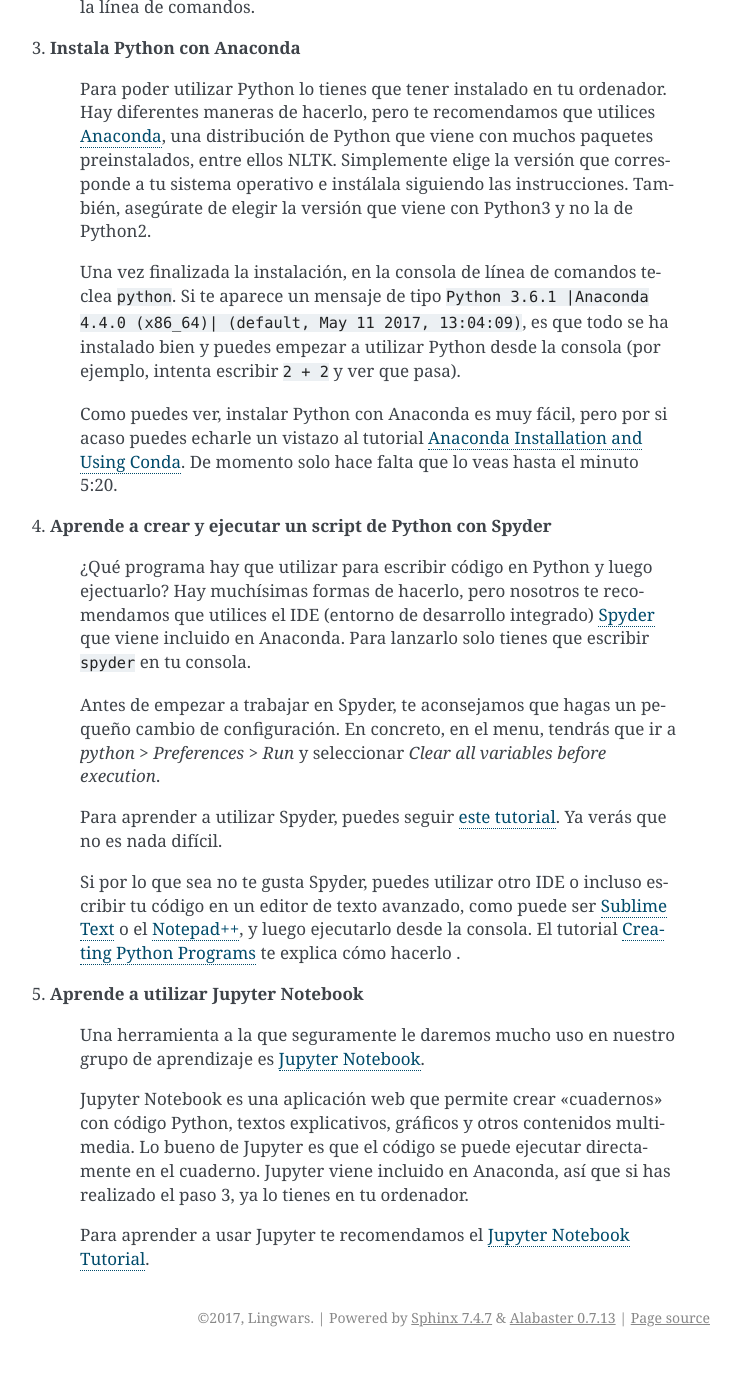
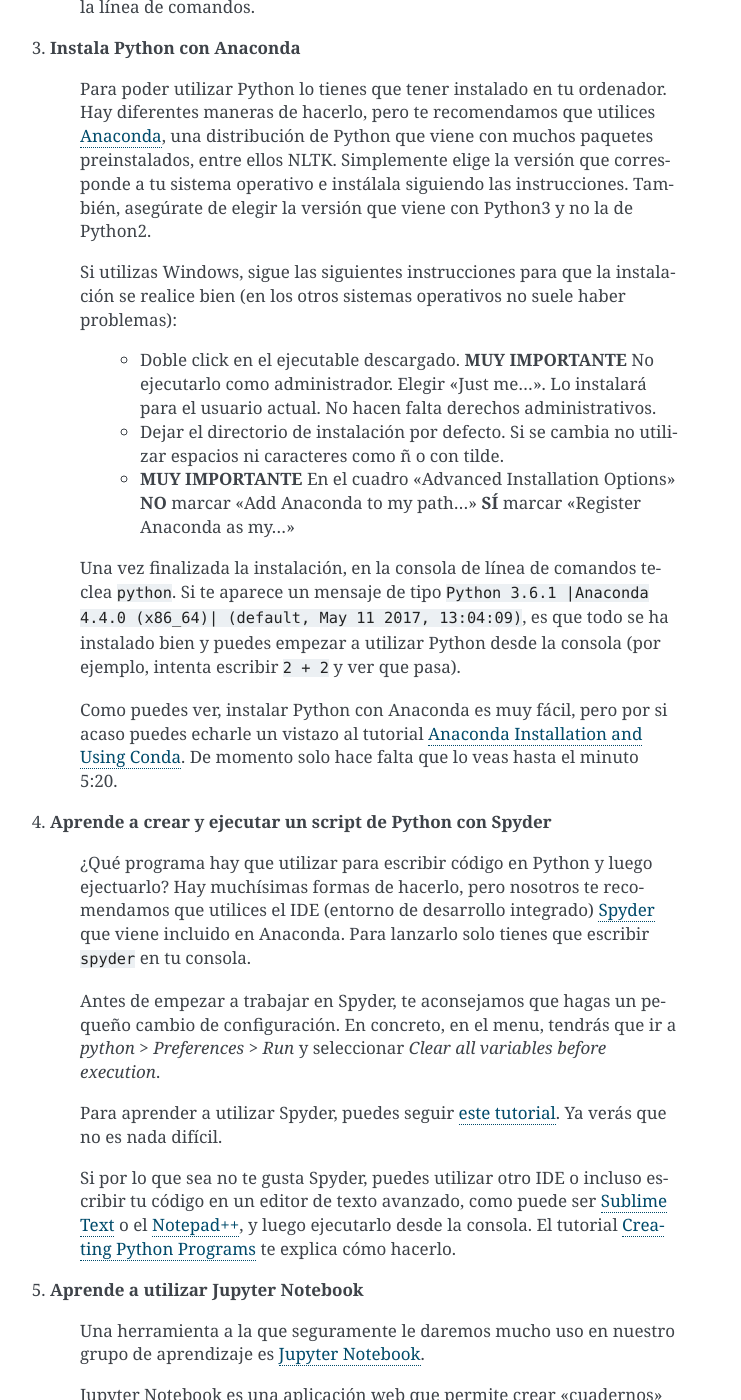
Before and after one commit to Lingwars/GAPLEN, a Sphinx documentation site: the page built from docs/materials/beginner_resources.rst, in a window 1280 px wide and 1400 px high, scrolled down 881 px. Shown: the whole window, without its empty margins (400-1141 px from the left). Built offline with Sphinx 7.4.7, drawn with Linux system fonts in a browser that asks for light colours; before the commit the page ends 2238 px from its top, so only the background shows below that.

Commit message:
add instructions for Anaconda installation for Windows

```diff
--- a/docs/materials/beginner_resources.rst
+++ b/docs/materials/beginner_resources.rst
@@ -29,6 +29,12 @@ En concreto, te recomendamos que sigas los siguientes pasos:
 
 	Para poder utilizar Python lo tienes que tener instalado en tu ordenador. Hay diferentes maneras de hacerlo, pero te recomendamos que utilices `Anaconda`_, una distribución de Python que viene con muchos paquetes preinstalados, entre ellos NLTK. Simplemente elige la versión que corresponde a tu sistema operativo e instálala siguiendo las instrucciones. También, asegúrate de elegir la versión que viene con Python3 y no la de Python2.
 
+	Si utilizas Windows, sigue las siguientes instrucciones para que la instalación se realice bien (en los otros sistemas operativos no suele haber problemas):
+
+	  - Doble click en el ejecutable descargado. **MUY IMPORTANTE** No ejecutarlo como administrador. Elegir "Just me...". Lo instalará para el usuario actual. No hacen falta derechos administrativos.
+	  - Dejar el directorio de instalación por defecto. Si se cambia no utilizar espacios ni caracteres como ñ o con tilde.
+	  - **MUY IMPORTANTE** En el cuadro "Advanced Installation Options" **NO** marcar "Add Anaconda to my path..." **SÍ** marcar "Register Anaconda as my..."
+
 	Una vez finalizada la instalación, en la consola de línea de comandos teclea ``python``. Si te aparece un mensaje de tipo ``Python 3.6.1 |Anaconda 4.4.0 (x86_64)| (default, May 11 2017, 13:04:09)``, es que todo se ha instalado bien y puedes empezar a utilizar Python desde la consola (por ejemplo, intenta escribir ``2 + 2`` y ver que pasa).
 
 	Como puedes ver, instalar Python con Anaconda es muy fácil, pero por si acaso puedes echarle un vistazo al tutorial `Anaconda Installation and Using Conda`_. De momento solo hace falta que lo veas hasta el minuto 5:20.
@@ -44,7 +50,7 @@ En concreto, te recomendamos que sigas los siguientes pasos:
 
 	Para aprender a utilizar Spyder, puedes seguir `este tutorial`_. Ya verás que no es nada difícil.
 
-	Si por lo que sea no te gusta Spyder, puedes utilizar otro IDE o incluso escribir tu código en un editor de texto avanzado, como puede ser `Sublime Text`_ o el `Notepad++`_, y luego ejecutarlo desde la consola. El tutorial `Creating Python Programs`_ te explica cómo hacerlo .
+	Si por lo que sea no te gusta Spyder, puedes utilizar otro IDE o incluso escribir tu código en un editor de texto avanzado, como puede ser `Sublime Text`_ o el `Notepad++`_, y luego ejecutarlo desde la consola. El tutorial `Creating Python Programs`_ te explica cómo hacerlo.
 
 
 	.. _Spyder: https://pythonhosted.org/spyder/
```
